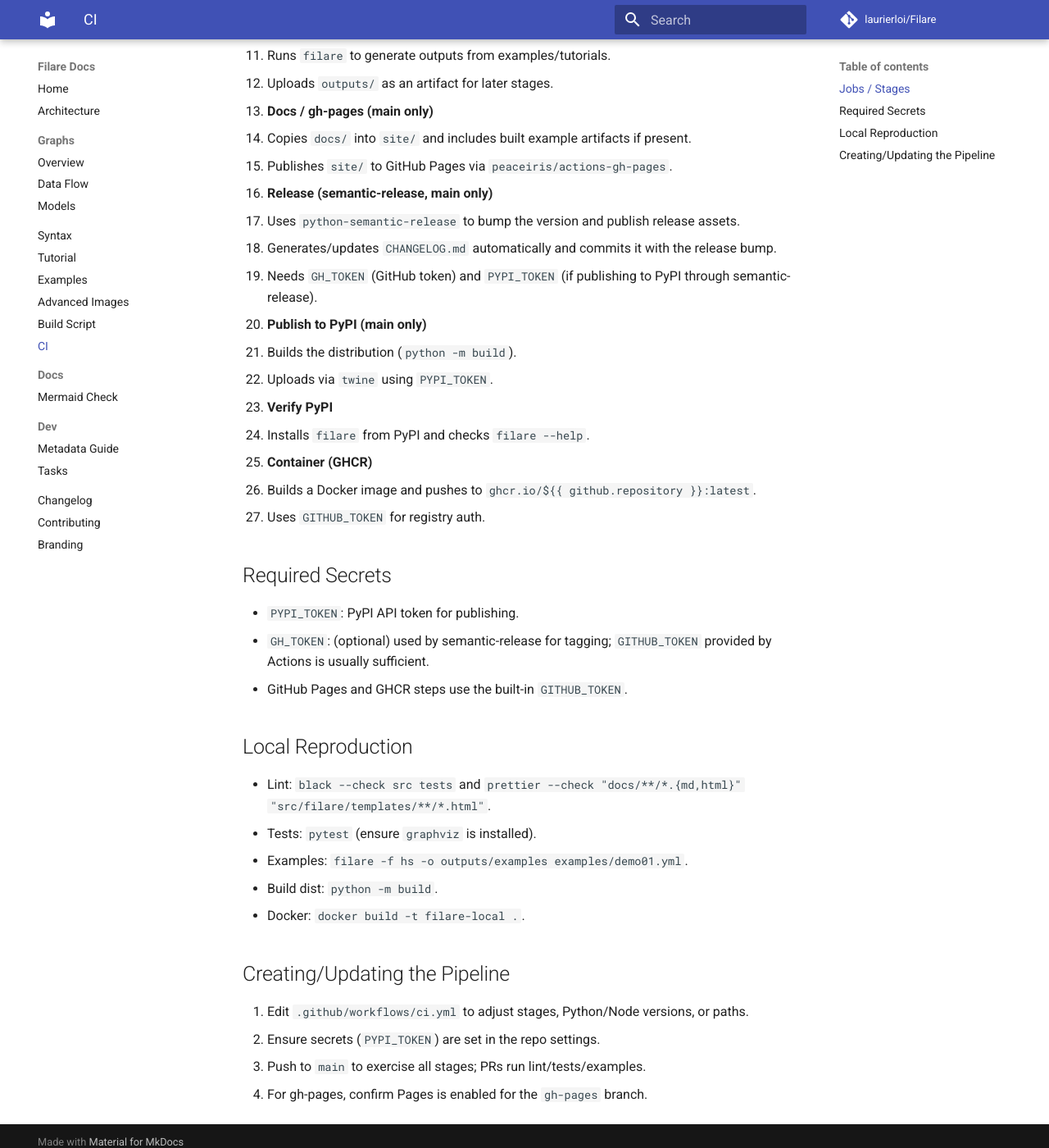
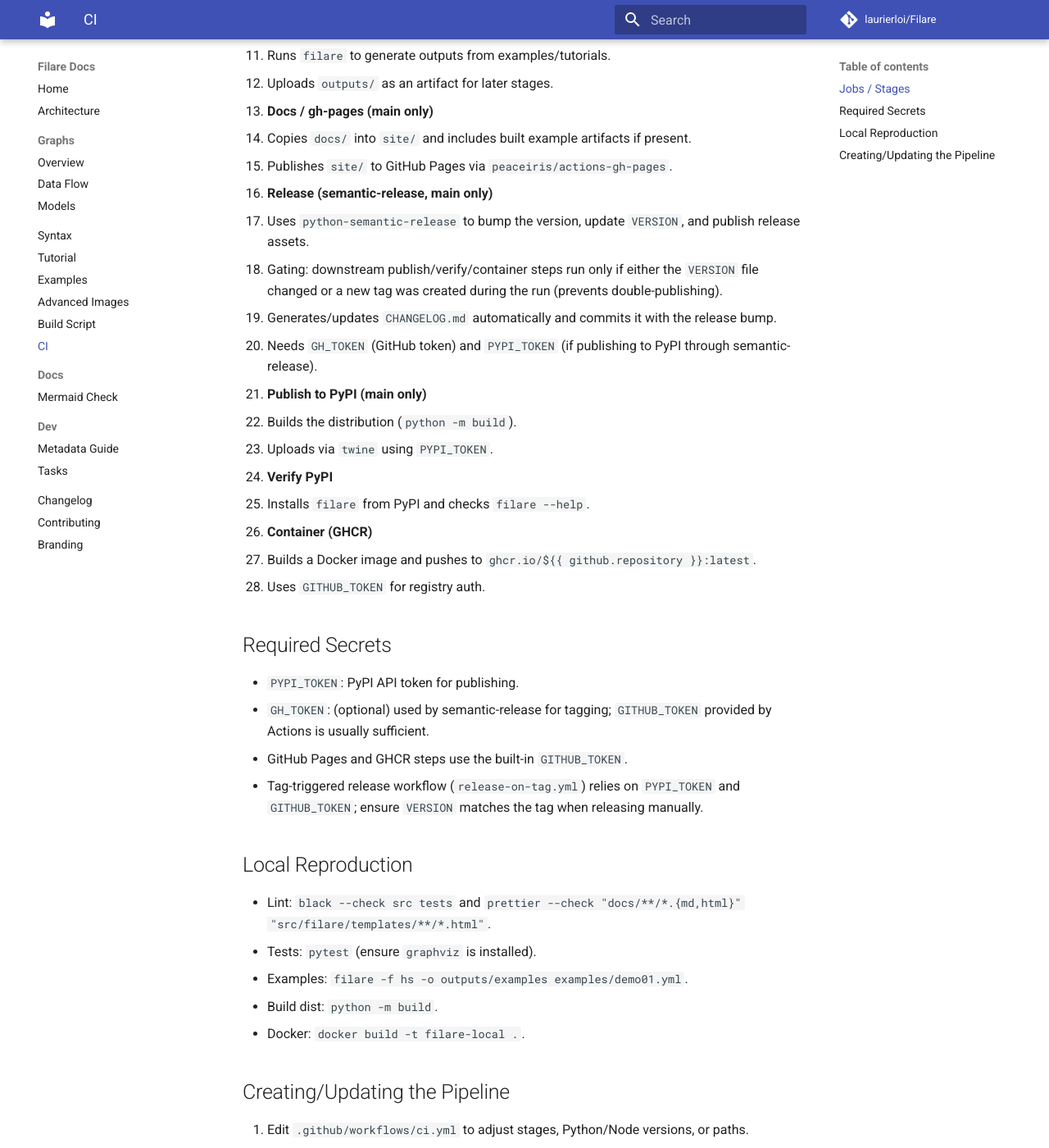
Before and after one commit to laurierloi/filare, an MkDocs documentation site: the page built from docs/ci.md, in a window 1280 px wide and 1400 px high, scrolled down 628 px. Shown: the whole window at 82% size. Built offline with MkDocs 1.6.1 and Material for MkDocs 9.7.7, drawn with Linux system fonts in a browser that asks for light colours; comment, search, counter and statistics services are not loaded.

Commit message:
docs: document version gating in CI

```diff
--- a/docs/ci.md
+++ b/docs/ci.md
@@ -24,7 +24,8 @@ This repository uses a GitHub Actions workflow (`.github/workflows/ci.yml`) that
    - Publishes `site/` to GitHub Pages via `peaceiris/actions-gh-pages`.
 
 5. **Release (semantic-release, main only)**
-   - Uses `python-semantic-release` to bump the version and publish release assets.
+   - Uses `python-semantic-release` to bump the version, update `VERSION`, and publish release assets.
+   - Gating: downstream publish/verify/container steps run only if either the `VERSION` file changed or a new tag was created during the run (prevents double-publishing).
    - Generates/updates `CHANGELOG.md` automatically and commits it with the release bump.
    - Needs `GH_TOKEN` (GitHub token) and `PYPI_TOKEN` (if publishing to PyPI through semantic-release).
 
@@ -44,6 +45,7 @@ This repository uses a GitHub Actions workflow (`.github/workflows/ci.yml`) that
 - `PYPI_TOKEN`: PyPI API token for publishing.
 - `GH_TOKEN`: (optional) used by semantic-release for tagging; `GITHUB_TOKEN` provided by Actions is usually sufficient.
 - GitHub Pages and GHCR steps use the built-in `GITHUB_TOKEN`.
+- Tag-triggered release workflow (`release-on-tag.yml`) relies on `PYPI_TOKEN` and `GITHUB_TOKEN`; ensure `VERSION` matches the tag when releasing manually.
 
 ## Local Reproduction
 
```
